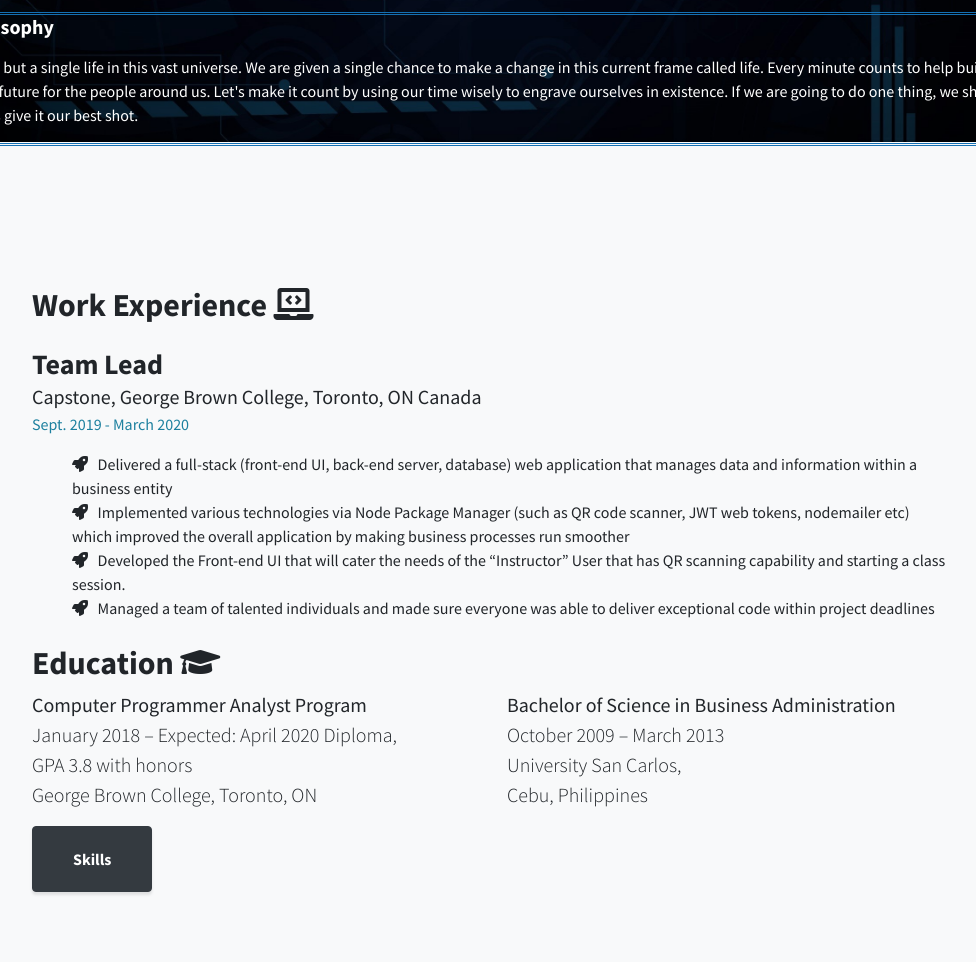
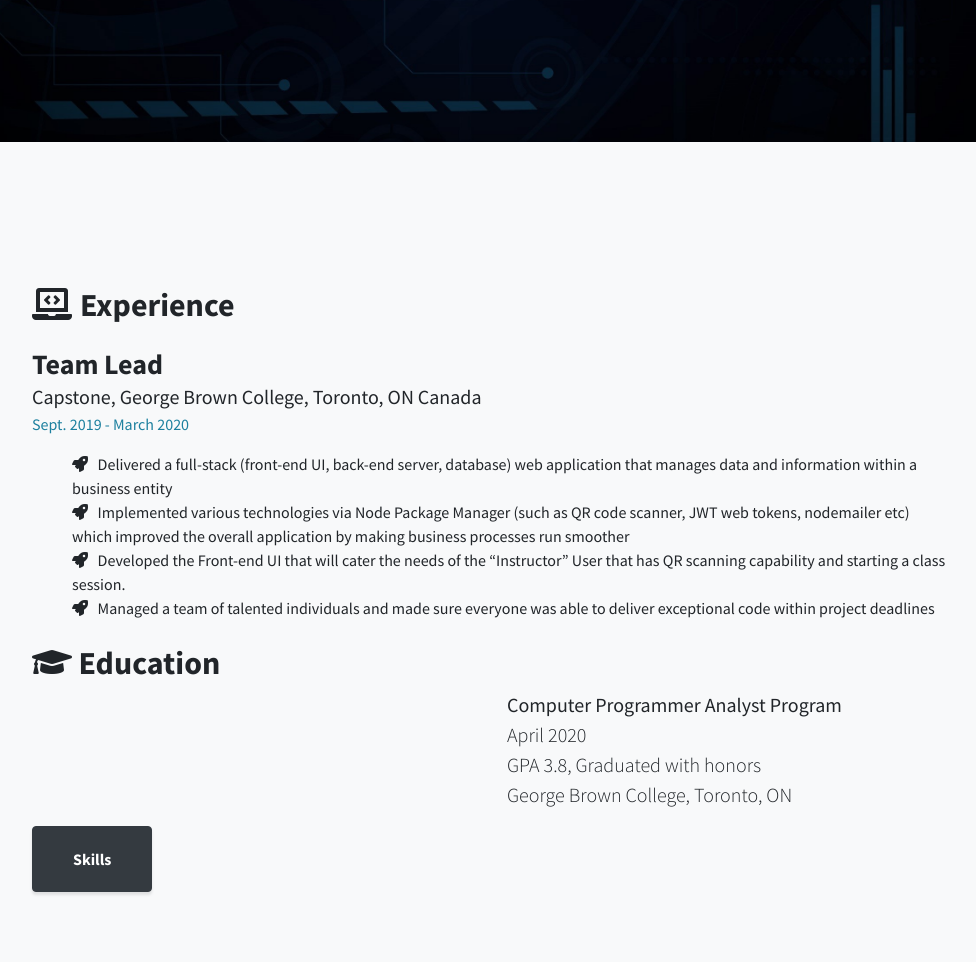
Before and after one commit to lilianyangc/portfolio, a plain HTML site: page index.html in a window 1280 px wide. Shown: the part 658-1620 px from the top of the page, without its empty margins (148-1124 px from the left). Drawn offline with Linux system fonts and the light colour scheme.

Commit message:
Updated portfolio

```diff
--- a/index.html
+++ b/index.html
@@ -83,8 +83,8 @@
           </div>
         </div>
       </h3>
-      <br><br>
-      <div class="mix container text-center my-auto">
+
+      <!-- <div class="mix container text-center my-auto">
         <h5 class="mb-3">Philosophy</h3>
           <div>
             <p>We are but a single life in this vast universe.
@@ -93,7 +93,7 @@
               Let's make it count by using our time wisely to engrave ourselves in existence. If we
             are going to do one thing, we should always give it our best shot.</p>
           </div>
-      </div>
+      </div> -->
 
 
 
@@ -110,7 +110,7 @@
 
         <div class="col-lg-10 mx-auto">
           <br>
-          <h2 class="mb-4">Work Experience&nbsp;<i class="fas fa-laptop-code"></i></h2>
+          <h2 class="mb-4"><i class="fas fa-laptop-code">&nbsp;</i>Experience</h2>
           <h3 class="mb-0">Team Lead</h3>
           <div class="lead subheading mb-0"><b>Capstone, George Brown College, Toronto, ON Canada</b></div>
           <div class="mb-3">
@@ -127,19 +127,14 @@
 
         <div class="col-lg-10 mx-auto">
           <br>
-          <h2>Education&nbsp;<i class="fas fa-graduation-cap"></i></h2>
+          <h2><i class="fas fa-graduation-cap"></i>&nbsp;Education</h2>
             <div class="row">
                 <div class="col-lg-6 ml-auto">
-                  <p class="lead"><strong>Computer Programmer Analyst Program</strong><br>		January 2018 – Expected: April 2020
-                      Diploma, <br>GPA 3.8 with honors<br>
+                  <p class="lead"><strong>Computer Programmer Analyst Program</strong><br>April 2020
+                      <br>GPA 3.8, Graduated with honors<br>
                       George Brown College, Toronto, ON</p>
                 </div>
-                <div class="col-lg-6 mr-auto">
-                  <p class="lead"><strong>Bachelor of Science in Business Administration</strong><br>
-                    	October 2009 – March 2013<br>
-                      University San Carlos, <br>
-                      Cebu, Philippines </p>
-                </div>
+
               </div>
               <a class="btn btn-dark btn-xl js-scroll-trigger" href="#skills">Skills</a>
         </div>
@@ -345,6 +340,7 @@
               <span class="caption-content">
                 <h1>Sockets Chat App</h1>
                 <h3>Mongo | Express | ReactJs | NodeJS</h3>
+                <h5>Feb 2020 - April 2020</h5>
               </span>
             </span>
             <img class="img-fluid" src="img/portfolio-1.jpg" alt="">
@@ -520,8 +516,8 @@
         <div class="col-md-6 mb-5 mb-lg-0">
           <h4>Documents:</h4><br>
 
-          <h5><a id="doc" href="./documents/MariaLilianYang_Resume.pdf"><i class="fas fa-download"></i> &nbsp;Resume</a></h5>
-          <h5><a id="doc" href="./documents/MariaLilianYang_CoverLetter.pdf"><i class="fas fa-download"></i> &nbsp;Cover Letter</a></h5>
+          <!-- <h5><a id="doc" href="./documents/MariaLilianYang_Resume.pdf"><i class="fas fa-download"></i> &nbsp;Resume</a></h5>
+          <h5><a id="doc" href="./documents/MariaLilianYang_CoverLetter.pdf"><i class="fas fa-download"></i> &nbsp;Cover Letter</a></h5> -->
           <h5><a id="doc" href="./documents/Academic Transcipt.pdf"><i class="fas fa-download"></i> &nbsp;Academic Transcipt</a></h5>
 
           <br><br>
```
Also changed, not shown: img/portfolio/lil.png, img/portrait.jpg (deleted), 1 other file.
